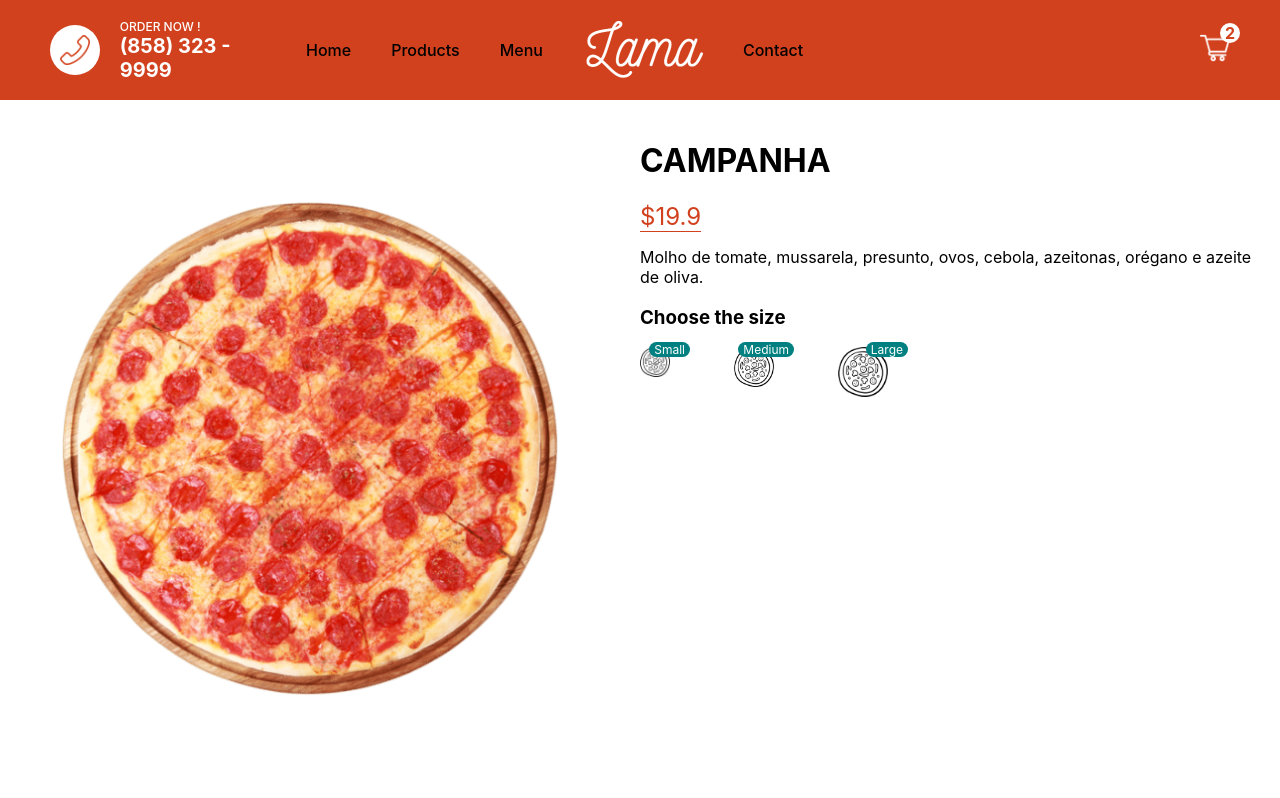
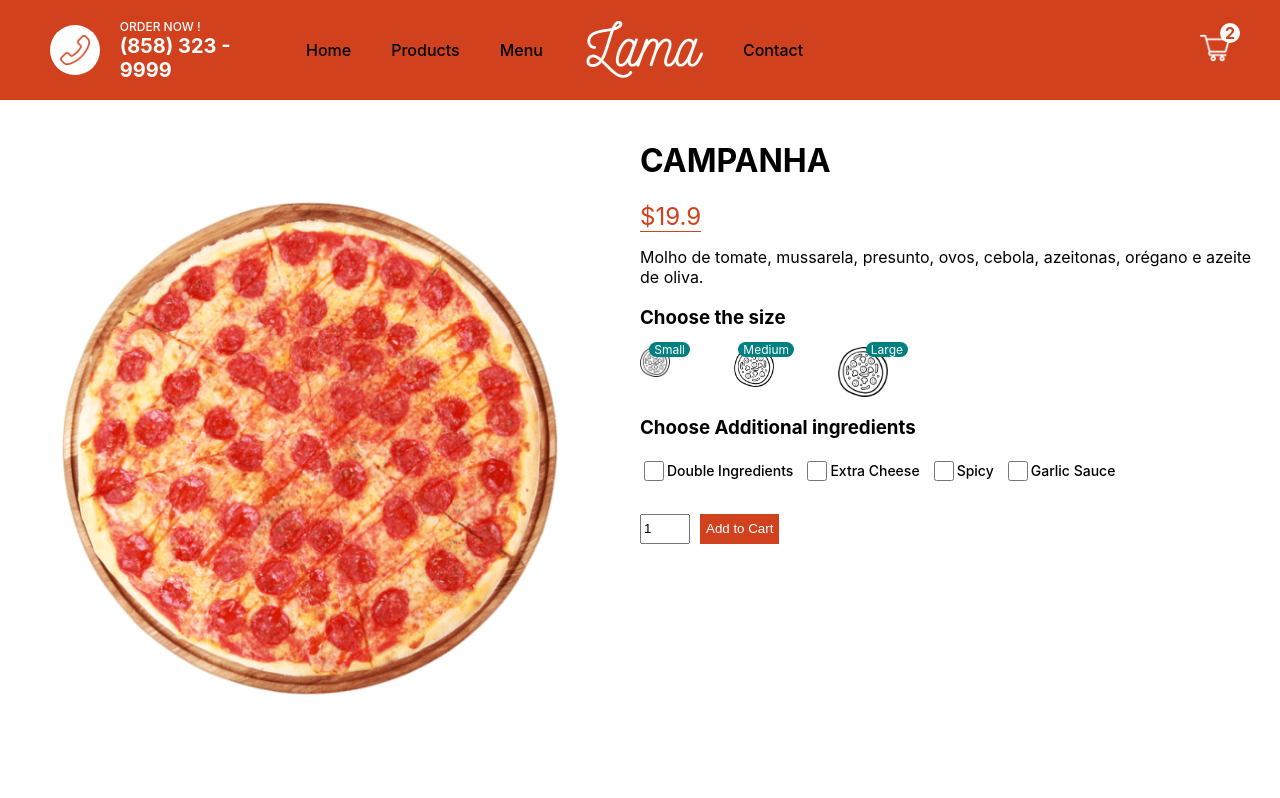
Before and after one commit to lvdev2022/pizzaapp, a Next.js app: page /products/1 in a window 1280 px wide. Shown: the top 798 px of the page. Built offline with nearby package versions, Linux system fonts and the light colour scheme.

Commit message:
added products page

```diff
--- a/pages/products/[id].jsx
+++ b/pages/products/[id].jsx
@@ -25,18 +25,62 @@
             <p className={styles.desc}> {pizza.description} </p>
             <h3 className={styles.choose}> Choose the size</h3>
             <div className={styles.sizes}>
-                <div className={styles.size}>
+                <div className={styles.size} onClick={()=>setSize(0)}>
                     <Image src="/img/size.png" alt="" layout="fill"/>
                     <span className={styles.number}>Small</span>
                 </div>
-                <div className={styles.size}>
+                <div className={styles.size} onClick={()=>setSize(1)}>
                     <Image src="/img/size.png" alt="" layout="fill"/>
                     <span className={styles.number}>Medium</span>
                 </div>
-                <div className={styles.size}>
+                <div className={styles.size} onClick={()=>setSize(2)}>
                     <Image src="/img/size.png" alt="" layout="fill"/>
                     <span className={styles.number}>Large</span>
                 </div>
+                </div>
+            <h3 className="styles.choose">Choose Additional ingredients</h3>
+            <div className={styles.ingredients}>
+                <div className={styles.option}>
+                    <input
+                    type="checkbox"
+                    id="double"
+                    name="double"
+                    className={styles.checkbox}
+                    />
+                    <label htmlFor="double">Double Ingredients</label>
+                </div>
+                <div className={styles.option}>
+                    <input
+                    type="checkbox"
+                    id="cheese"
+                    name="cheese"
+                    className={styles.checkbox}
+                    />
+                    <label htmlFor="cheese">Extra Cheese</label>
+                </div>
+                <div className={styles.option}>
+                    <input
+                    type="checkbox"
+                    id="spicy"
+                    name="spicy"
+                    className={styles.checkbox}
+                    />
+                    <label htmlFor="spicy">Spicy</label>
+                </div>
+                <div className={styles.option}>
+                    <input
+                    type="checkbox"
+                    id="garlic"
+                    name="garlic"
+                    className={styles.checkbox}
+                    />
+                    <label htmlFor="garlic">Garlic Sauce</label>
+                </div>
+
+            </div>
+            <div className={styles.add}>
+                    <input type="number" defaultValue={1} className={styles.quantity}/>
+                    <button className={styles.button}>Add to Cart</button>
                 </div>
         </div>
 
```
